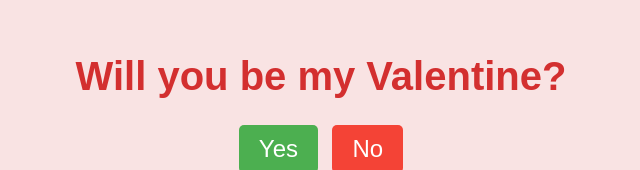
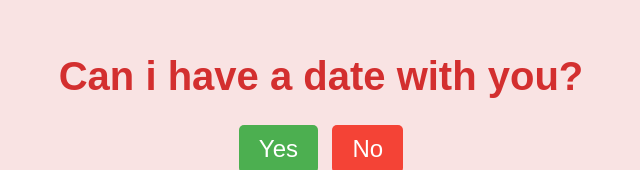
Before and after one commit to cedkiller/valentines, a plain HTML site: page index.html in a window 1280 px wide. Shown: the part 138-308 px from the top of the page, without its empty margins (319-959 px from the left). Drawn offline with Linux system fonts and the light colour scheme.

Commit message:
Update index.html

```diff
--- a/index.html
+++ b/index.html
@@ -3,12 +3,12 @@
 <head>
     <meta charset="UTF-8">
     <meta name="viewport" content="width=device-width, initial-scale=1.0">
-    <title>Will You Be My Valentine?</title>
+    <title>Can i have a date with you?</title>
     <link rel="stylesheet" href="styles.css">
 </head>
 <body>
     <div class="container">
-        <h1>Will you be my Valentine?</h1>
+        <h1>Can i have a date with you?</h1>
         <div class="buttons">
             <button class="yes-button" onclick="handleYesClick()">Yes</button>
             <button class="no-button" onclick="handleNoClick()">No</button>
```
